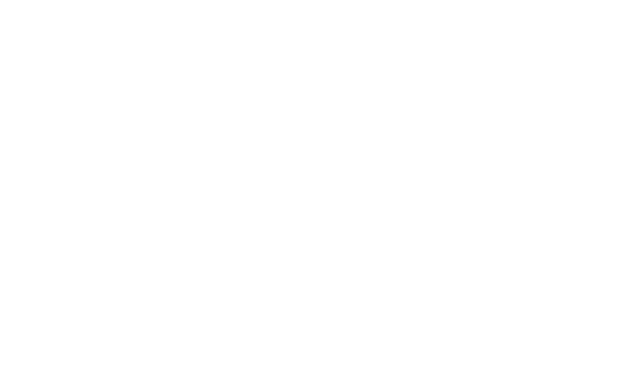
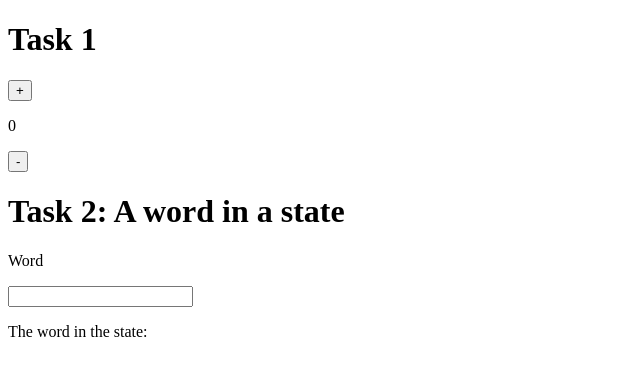
Before and after one commit to LaurentBaj/Webutvikling-3, a React (Create React App) app in the folder lab_2/: page / in a window 1280 px wide. Shown: the top 376 px of the page, without its empty margins (0-640 px from the left). Built offline with nearby package versions, Linux system fonts and the light colour scheme.

Commit message:
Lab2: Finished task 1 and 2

```diff
--- a/lab_2/src/components/Counter.jsx
+++ b/lab_2/src/components/Counter.jsx
@@ -0,0 +1,18 @@
+import React, {useState} from "react"
+
+
+export function Counter() {
+    let [counter, setCounter] = useState(0)
+
+    function counterAction(operation) {
+        if (operation === "+") setCounter(counter++)
+        else { setCounter(counter--) }
+    }
+
+    return <>
+        <h1>Task 1</h1>
+        <button onClick={() => counterAction("+")}>+</button>
+        <p>{counter}</p>
+        <button onClick={() => counterAction("-")}>-</button>
+    </>
+}
--- /dev/null
+++ b/lab_2/src/components/Task2.jsx
@@ -0,0 +1,13 @@
+import React, {useState} from "react";
+
+
+export function Task2() {
+    const [word, setWord] = useState()
+
+    return <>
+        <h1>Task 2: A word in a state</h1>
+        <p>Word</p>
+        <input type="text" onChange={ event => setWord(event.target.value) } />
+        <p>The word in the state: {word}</p>
+    </>
+}
--- a/lab_2/src/index.jsx
+++ b/lab_2/src/index.jsx
@@ -1,9 +1,14 @@
 import React from 'react';
 import ReactDOM from 'react-dom';
+import {Counter} from "./components/Counter";
+import {Task2} from "./components/Task2";
 
 
 function App() {
-    return null;
+    return <>
+        <Counter />
+        <Task2 />
+    </>
 }
 
 ReactDOM.render(
```
